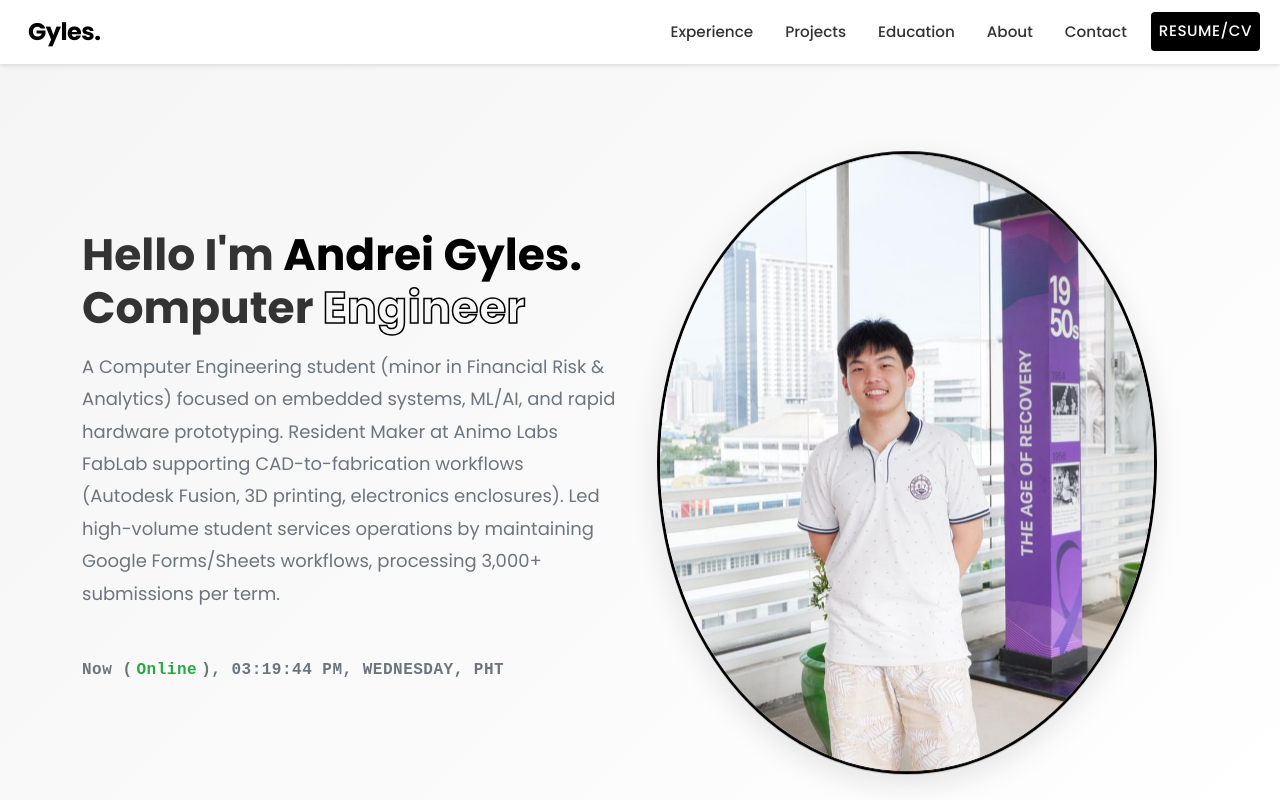
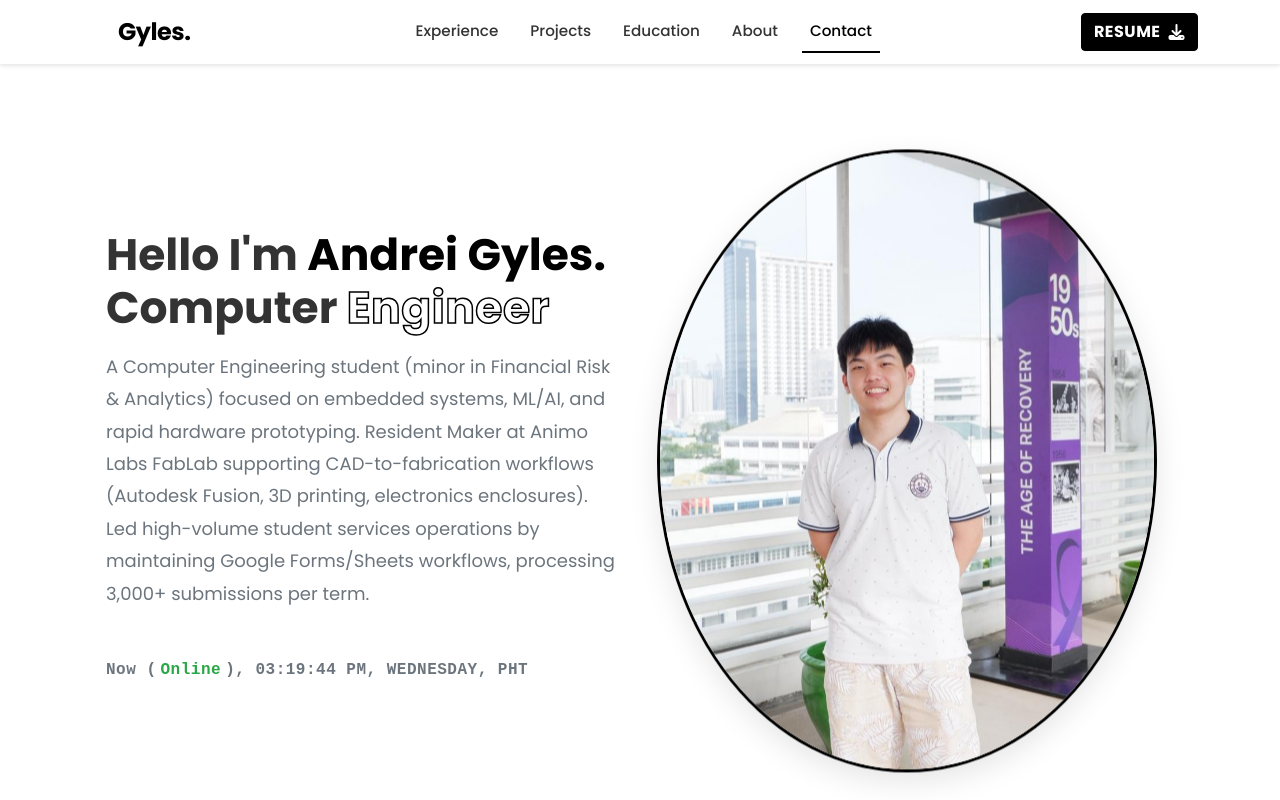
Before and after one commit to gyles-hsh/bootstrap-portfolio-new, a plain HTML site: page index.html in a window 1280 px wide. Shown: the top 800 px of the page. Drawn offline with nearby package versions, Linux system fonts and the light colour scheme.

Commit message:
Made UI changes

```diff
--- a/contact.html
+++ b/contact.html
@@ -1,4 +1,4 @@
-<section id="contact" class="py-5 bg-light">
+<section id="contact" class="bg-light" style="padding: 120px 0;">
     <div class="container">
         <div class="row g-5 flex-column-reverse flex-lg-row">
             <!-- Form Column -->
--- a/css/style.css
+++ b/css/style.css
@@ -46,7 +46,17 @@
     font-size: 1.5rem;
     color: var(--brand-color) !important;
     letter-spacing: -0.5px;
-    margin-left: 1rem;
+    margin-left: 0;
+    padding-left: 36px;
+}
+
+.navbar-nav {
+    width: 100%;
+    justify-content: center;
+}
+
+.navbar-nav.ms-auto {
+    padding-right: 36px;
 }
 
 .navbar-nav .nav-link {
@@ -103,7 +113,7 @@
     display: flex;
     align-items: center;
     justify-content: center;
-    background: linear-gradient(135deg, #f5f5f5 0%, #ffffff 100%);
+    background-color: #ffffff;
     padding: 60px 0;
 }
 
@@ -131,6 +141,10 @@
     font-size: 1.125rem;
     line-height: 1.8;
     margin-bottom: 2rem;
+}
+
+.hero-section .col-lg-6:first-child {
+    padding-left: 36px;
 }
 
 .hero-image {
--- a/index.html
+++ b/index.html
@@ -17,13 +17,13 @@
 <body>
     <!-- Navbar -->
     <nav class="navbar navbar-expand-lg navbar-light navbar-custom">
-        <div class="container-fluid">
+        <div class="container">
             <a class="navbar-brand fw-bold" href="#home">Gyles.</a>
             <button class="navbar-toggler" type="button" data-bs-toggle="collapse" data-bs-target="#navbarNav" aria-controls="navbarNav" aria-expanded="false" aria-label="Toggle navigation">
                 <span class="navbar-toggler-icon"></span>
             </button>
             <div class="collapse navbar-collapse" id="navbarNav">
-                <ul class="navbar-nav ms-auto" id="navbarMenu">
+                <ul class="navbar-nav mx-auto" id="navbarMenu">
                     <li class="nav-item">
                         <a class="nav-link" href="#" data-section="experience">Experience</a>
                     </li>
@@ -39,10 +39,12 @@
                     <li class="nav-item">
                         <a class="nav-link" href="#" data-section="contact">Contact</a>
                     </li>
-                    <li class="nav-item">
-                        <a class="nav-link btn btn-dark btn-sm ms-2" href="#" data-bs-toggle="modal" data-bs-target="#resumeModal">Resume/CV</a>
-                    </li>
                 </ul>
+                <div class="d-flex ms-auto align-items-center">
+                    <a class="btn btn-dark text-white fw-bold d-flex align-items-center" href="#" data-bs-toggle="modal" data-bs-target="#resumeModal">
+                        Resume <i class="fas fa-download ms-2"></i>
+                    </a>
+                </div>
             </div>
         </div>
     </nav>
--- a/js/page-loader.js
+++ b/js/page-loader.js
@@ -66,10 +66,16 @@
             const element = document.getElementById(section);
             if (element) {
                 const rect = element.getBoundingClientRect();
-                if (rect.top <= 100) {
+                // Check if section is in the upper part of the viewport
+                if (rect.top <= document.documentElement.clientHeight / 2) {
                     currentSection = section;
                 }
             }
+        }
+
+        // If scrolled to the very bottom, activate the last section (Contact)
+        if ((window.innerHeight + Math.round(window.scrollY)) >= document.body.offsetHeight - 50) {
+            currentSection = sections[sections.length - 1];
         }
 
         // Update active link
```
